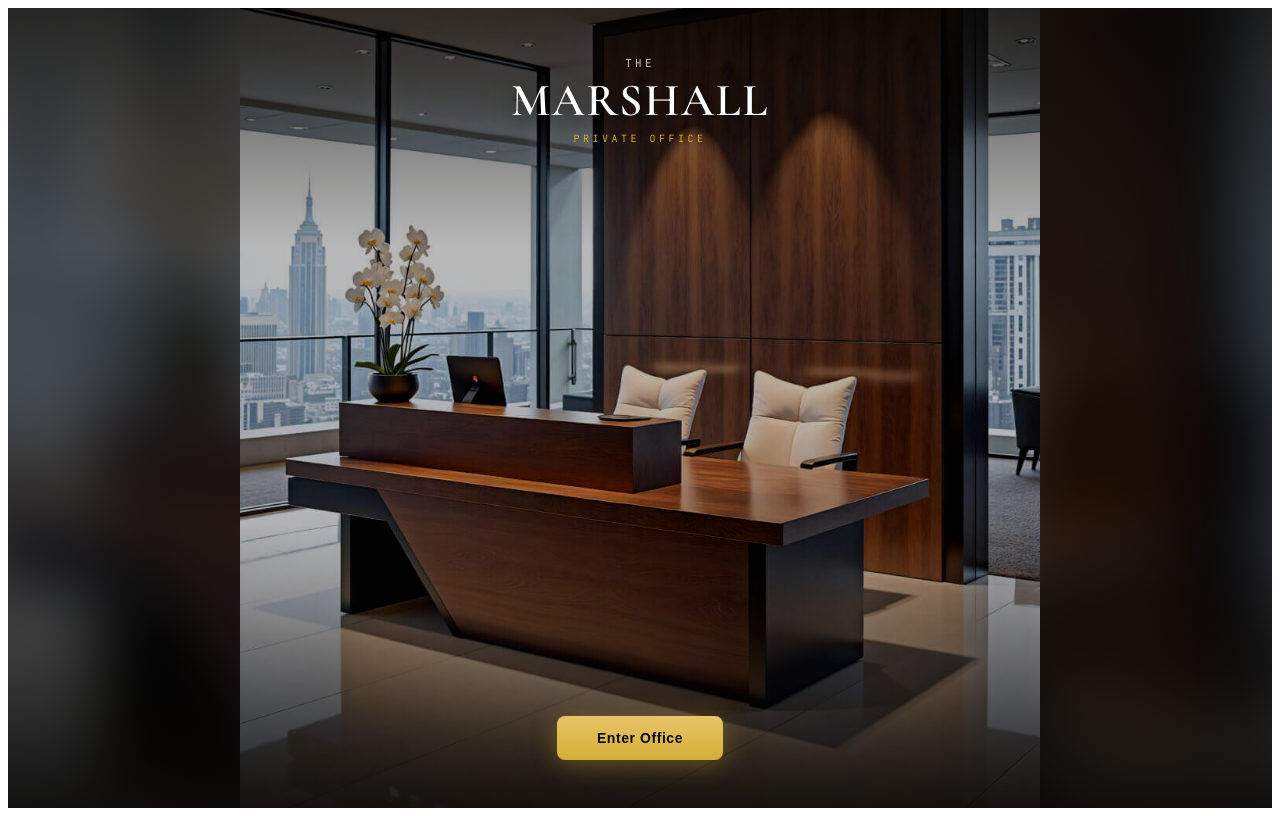
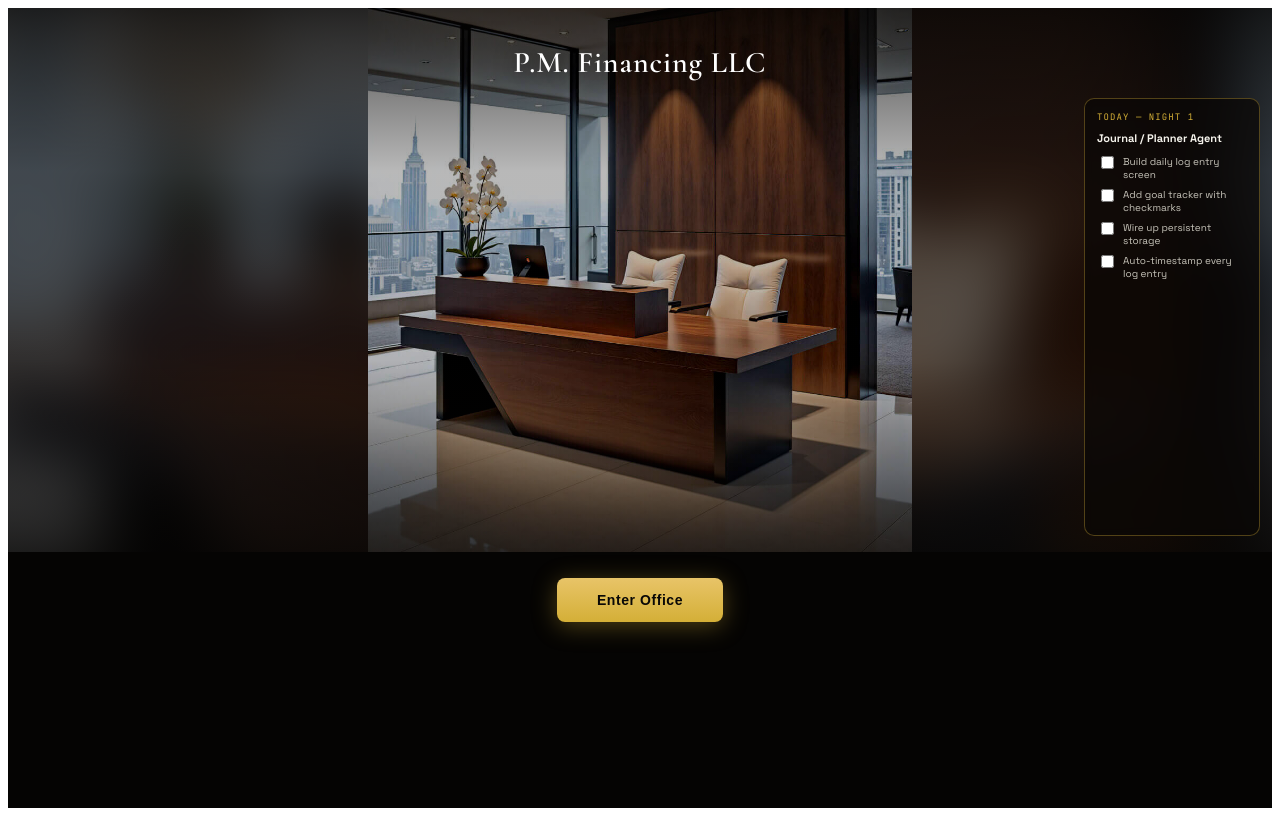
Before and after one commit to Patsaiecosystem/marshall-hub, a React (Vite) app: page / in a window 1280 px wide. Built offline with nearby package versions, Linux system fonts and the light colour scheme.

Commit message:
Refactor Lobby component and improve layout
Updated Lobby component to accept checked state and toggleRoadmap function. Enhanced layout and styling for better user experience.

```diff
--- a/src/App.jsx
+++ b/src/App.jsx
@@ -353,25 +353,22 @@ function HologramBody() {
 }
 
 
-function Lobby({ onEnter }) {
+function Lobby({ onEnter, checked, toggleRoadmap }) {
+  const currentNight = PLAN.find((n) => !n.tasks.every((t) => checked[t.id])) || PLAN[PLAN.length - 1];
+
   return (
     <div
       style={{
         minHeight: "100vh",
-        position: "relative",
-        display: "flex",
-        flexDirection: "column",
-        alignItems: "center",
-        justifyContent: "space-between",
-        boxSizing: "border-box",
+        background: "#050403",
         fontFamily: "'Space Grotesk', 'Inter', sans-serif",
-        overflow: "hidden",
       }}
     >
       <style>{`
         @import url('https://fonts.googleapis.com/css2?family=Space+Grotesk:wght@400;500;700&family=Cormorant+Garamond:wght@500;600&family=JetBrains+Mono:wght@400;500&display=swap');
       `}</style>
 
+      <div style={{ position: "relative", width: "100%", height: "68vh", overflow: "hidden" }}>
         <img
           src={frontDeskImg}
           alt=""
@@ -402,28 +399,60 @@ function Lobby({ onEnter }) {
           style={{
             position: "absolute",
             inset: 0,
-          background: "linear-gradient(180deg, rgba(5,4,3,0.65) 0%, rgba(5,4,3,0.05) 30%, rgba(5,4,3,0.05) 65%, rgba(5,4,3,0.85) 100%)",
+            background: "linear-gradient(180deg, rgba(5,4,3,0.65) 0%, rgba(5,4,3,0.05) 30%, rgba(5,4,3,0.05) 65%, rgba(5,4,3,0.7) 100%)",
           }}
         />
 
-      <div style={{ textAlign: "center", position: "relative", zIndex: 2, paddingTop: 48 }}>
-        <div style={{ fontFamily: "'JetBrains Mono', monospace", fontSize: 11, letterSpacing: "0.3em", color: "#C9C4B8" }}>
-          THE
-        </div>
-        <div style={{ fontFamily: "'Cormorant Garamond', serif", fontSize: 46, fontWeight: 600, color: "#FFFFFF", letterSpacing: "0.04em", marginTop: 2, textShadow: "0 2px 20px rgba(0,0,0,0.6)" }}>
-          MARSHALL
-        </div>
-        <div style={{ fontFamily: "'JetBrains Mono', monospace", fontSize: 10, letterSpacing: "0.35em", color: "#D4AF37", marginTop: 4 }}>
-          PRIVATE OFFICE
+        <div style={{ textAlign: "center", position: "relative", zIndex: 2, paddingTop: 36 }}>
+          <div style={{ fontFamily: "'Cormorant Garamond', serif", fontSize: 30, fontWeight: 600, color: "#FFFFFF", letterSpacing: "0.03em", textShadow: "0 2px 20px rgba(0,0,0,0.6)" }}>
+            P.M. Financing LLC
           </div>
         </div>
 
+        {/* Today's tasks side panel */}
+        <div
+          style={{
+            position: "absolute",
+            top: 90,
+            right: 12,
+            bottom: 16,
+            width: 150,
+            zIndex: 2,
+            background: "rgba(10,8,6,0.72)",
+            border: "1px solid rgba(212,175,55,0.35)",
+            borderRadius: 10,
+            padding: 12,
+            overflowY: "auto",
+            backdropFilter: "blur(4px)",
+          }}
+        >
+          <div style={{ fontSize: 9, color: "#D4AF37", letterSpacing: "0.12em", fontFamily: "'JetBrains Mono', monospace", marginBottom: 8 }}>
+            TODAY — NIGHT {currentNight.night}
+          </div>
+          <div style={{ fontSize: 11, color: "#F5F3EC", fontWeight: 600, marginBottom: 10 }}>{currentNight.title}</div>
+          <div style={{ display: "flex", flexDirection: "column", gap: 7 }}>
+            {currentNight.tasks.map((t) => (
+              <label key={t.id} style={{ display: "flex", alignItems: "flex-start", gap: 6, cursor: "pointer" }}>
+                <input
+                  type="checkbox"
+                  className="check-box"
+                  checked={!!checked[t.id]}
+                  onChange={() => toggleRoadmap(t.id)}
+                  style={{ marginTop: 1, flexShrink: 0 }}
+                />
+                <span style={{ fontSize: 10, lineHeight: 1.3, color: checked[t.id] ? "#6C6C70" : "#C7C4BA", textDecoration: checked[t.id] ? "line-through" : "none" }}>
+                  {t.text}
+                </span>
+              </label>
+            ))}
+          </div>
+        </div>
+      </div>
+
+      <div style={{ display: "flex", justifyContent: "center", padding: "26px 20px 40px" }}>
         <button
           onClick={onEnter}
           style={{
-          marginBottom: 48,
-          position: "relative",
-          zIndex: 2,
             background: "linear-gradient(180deg, #E8C468 0%, #D4AF37 100%)",
             color: "#0A0806",
             border: "none",
@@ -438,6 +467,7 @@ function Lobby({ onEnter }) {
         >
           Enter Office
         </button>
+      </div>
     </div>
   );
 }
@@ -512,6 +542,25 @@ export default function MarshallHub() {
       try {
         const pep = await window.storage.get("health:peptideNames");
         if (pep) setPeptideNames(JSON.parse(pep.value));
+      } catch (err) {}
+      try {
+        let progress = null;
+        const wp = await window.storage.get("health:workoutProgress");
+        if (wp) progress = JSON.parse(wp.value);
+        if (!progress) {
+          const yesterday = new Date();
+          yesterday.setDate(yesterday.getDate() - 1);
+          progress = { day: 4, date: yesterday.toISOString().slice(0, 10) };
+        }
+        const today = todayKey();
+        if (progress.date !== today) {
+          const nextDay = (progress.day % 7) + 1;
+          progress = { day: nextDay, date: today };
+        }
+        setSelectedWorkoutDay(progress.day);
+        try {
+          await window.storage.set("health:workoutProgress", JSON.stringify(progress));
+        } catch (err) {}
       } catch (err) {}
 
       if (Object.keys(loadedEntries).length === 0) {
@@ -681,7 +730,7 @@ export default function MarshallHub() {
   }
 
   if (!entered) {
-    return <Lobby onEnter={() => setEntered(true)} />;
+    return <Lobby onEnter={() => setEntered(true)} checked={checked} toggleRoadmap={toggleRoadmap} />;
   }
 
   const inputStyle = {
@@ -1020,7 +1069,10 @@ export default function MarshallHub() {
                 {WORKOUT_PLAN.map((d) => (
                   <button
                     key={d.day}
-                    onClick={() => setSelectedWorkoutDay(d.day)}
+                    onClick={() => {
+                      setSelectedWorkoutDay(d.day);
+                      window.storage.set("health:workoutProgress", JSON.stringify({ day: d.day, date: todayKey() })).catch(() => {});
+                    }}
                     style={{
                       background: selectedWorkoutDay === d.day ? "#D4AF37" : "#0A0A0A",
                       color: selectedWorkoutDay === d.day ? "#0A0A0A" : "#9A9AA2",
```
Lines whose indentation alone changed are shown as unchanged.
